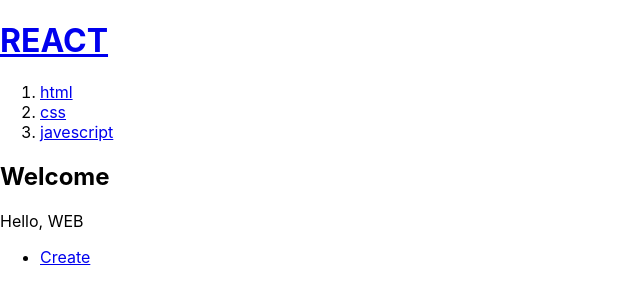
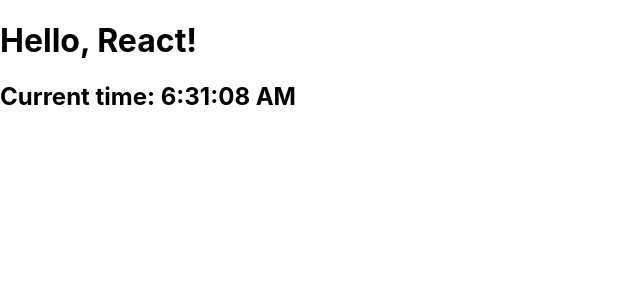
Before and after one commit to Soohyeun/react-practice, a React (Create React App) app: page / in a window 1280 px wide. Shown: the top 304 px of the page, without its empty margins (0-640 px from the left). Built offline with nearby package versions, Linux system fonts and the light colour scheme.

Commit message:
Chap_04_Create Clock

```diff
--- /dev/null
+++ b/src/chapter_04/Clock.jsx
@@ -0,0 +1,12 @@
+import React from "react";
+
+function Clock(props) {
+    return (
+        <div>
+            <h1>Hello, React!</h1>
+            <h2>Current time: {new Date().toLocaleTimeString()}</h2>
+        </div>
+    )
+}
+
+export default Clock;
--- a/src/index.js
+++ b/src/index.js
@@ -1,15 +1,25 @@
 import React from 'react';
 import ReactDOM from 'react-dom/client';
 import './index.css';
-import App from './App';
+// import App from './App';
 import reportWebVitals from './reportWebVitals';
+import Clock from './chapter_04/Clock'
 
 const root = ReactDOM.createRoot(document.getElementById('root'));
-root.render(
-  <React.StrictMode>
-    <App />
-  </React.StrictMode>
-);
+
+// root.render(
+//   <React.StrictMode>
+//     <App />
+//   </React.StrictMode>
+// );
+
+setInterval(() => {
+  root.render(
+    <React.StrictMode>
+      <Clock />
+    </React.StrictMode>
+  );
+},1000);
 
 // If you want to start measuring performance in your app, pass a function
 // to log results (for example: reportWebVitals(console.log))
```
